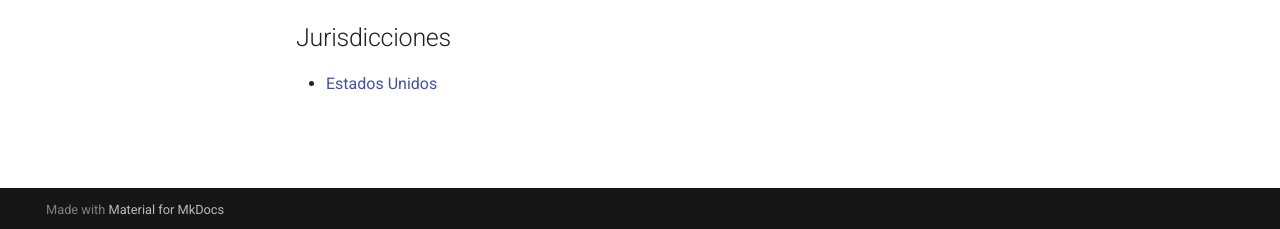
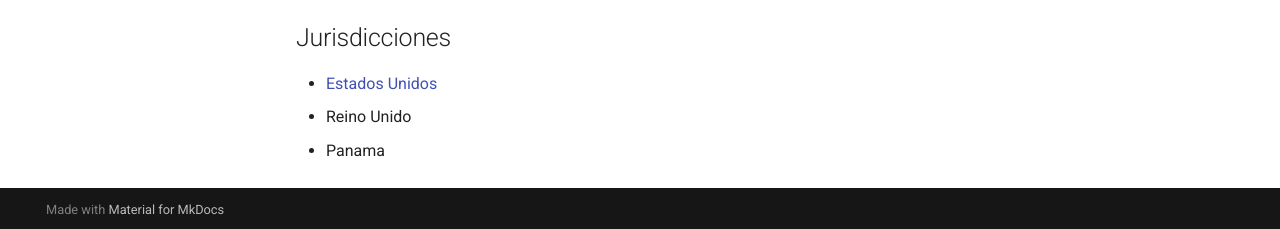
Before and after one commit to anomalouscode/wiki, an MkDocs documentation site: the page built from docs/empresas/index.md, in a window 1280 px wide and 1094 px high. Shown: the part 862-1091 px from the top of the window. Built offline with MkDocs 1.6.1 and Material for MkDocs 9.7.7, drawn with Linux system fonts in a browser that asks for light colours; comment, search, counter and statistics services are not loaded.

Commit message:
Update index.md

```diff
--- a/docs/empresas/index.md
+++ b/docs/empresas/index.md
@@ -24,3 +24,5 @@ Dependiendo el país también pueden haber grandes diferencias respecto a como s
 ## Jurisdicciones
 
 - [Estados Unidos](eeuu/)
+- Reino Unido
+- Panama
```
